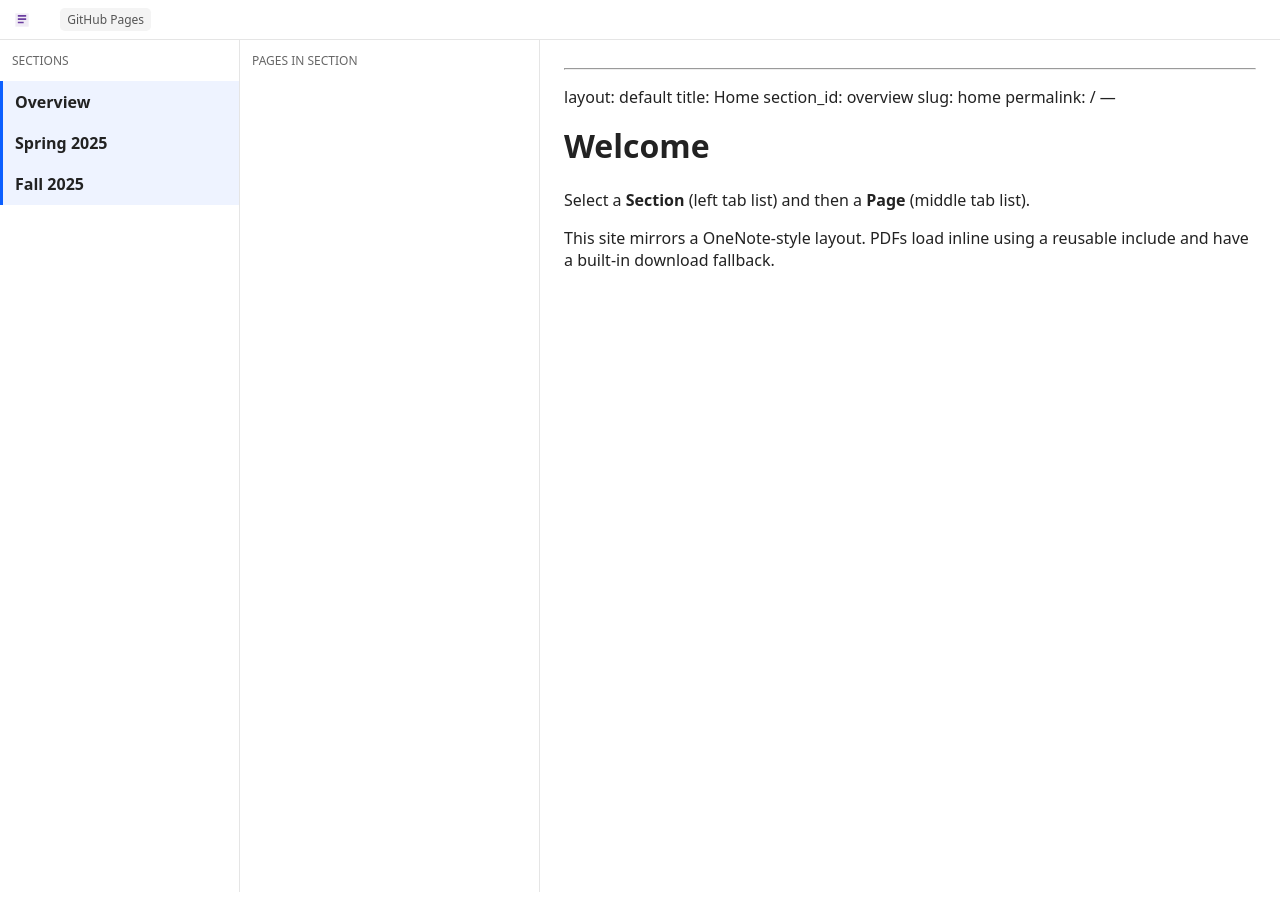
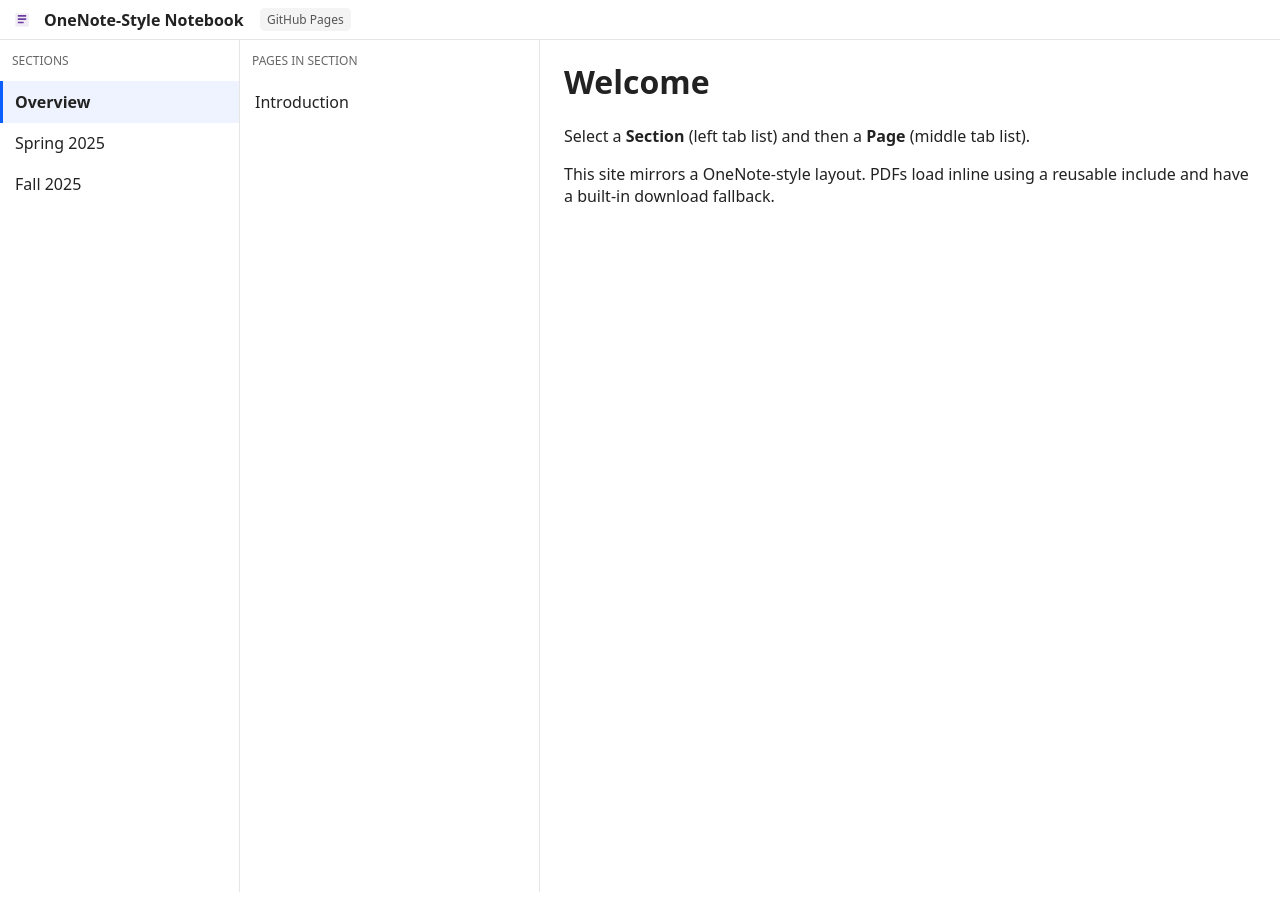
Before and after one commit to adelevett/portfolio, a Jekyll site: the page built from index.md, in a window 1280 px wide. Built offline with Jekyll 4.4.1, drawn with Linux system fonts in a browser that asks for light colours; our own code applies the rules of GitHub Pages for plain Markdown files.

Commit message:
Fix front matter recognition and layout Liquid usage; workflow diagnostics

```diff
--- a/_layouts/default.html
+++ b/_layouts/default.html
@@ -4,14 +4,14 @@
 <head>
   <meta charset="utf-8" />
   <meta name="viewport" content="width=device-width, initial-scale=1" />
-  <title>{{ page.title }} | {{ site.Title }}</title>
+  <title>{{ page.title }} | {{ site.title }}</title>
   <link rel="stylesheet" href="{{ '/assets/css/site.css' | relative_url }}" />
   {%- seo -%}
 </head>
 <body>
   <div class="header">
     <svg width="20" height="20" viewBox="0 0 24 24" fill="#6b3fa0" aria-hidden="true"><path d="M4 4h16v16H4z" opacity=".1"/><path d="M7 6h10v2H7zm0 4h10v2H7zm0 4h7v2H7z" fill="#6b3fa0"/></svg>
-    <h1>{{ site.Title }}</h1>
+    <h1>{{ site.title }}</h1>
     <span class="badge">GitHub Pages</span>
   </div>
   <div class="shell">
@@ -20,7 +20,10 @@
       <ul class="nav">
         {% assign current_section = page.section_id %}
         {% for s in site.data.sections %}
-          {% assign active = s.id == current_section %}
+          {% assign active = false %}
+          {% if s.id == current_section %}
+            {% assign active = true %}
+          {% endif %}
           <li>
             <a role="tab" aria-selected="{% if active %}true{% else %}false{% endif %}" href="{{ '/' | append: s.id | append: '/' | relative_url }}" class="{% if active %}active{% endif %}">{{ s.title }}</a>
           </li>
--- a/index.md
+++ b/index.md
@@ -1,4 +1,3 @@
-
 ---
 layout: default
 title: Home
```
